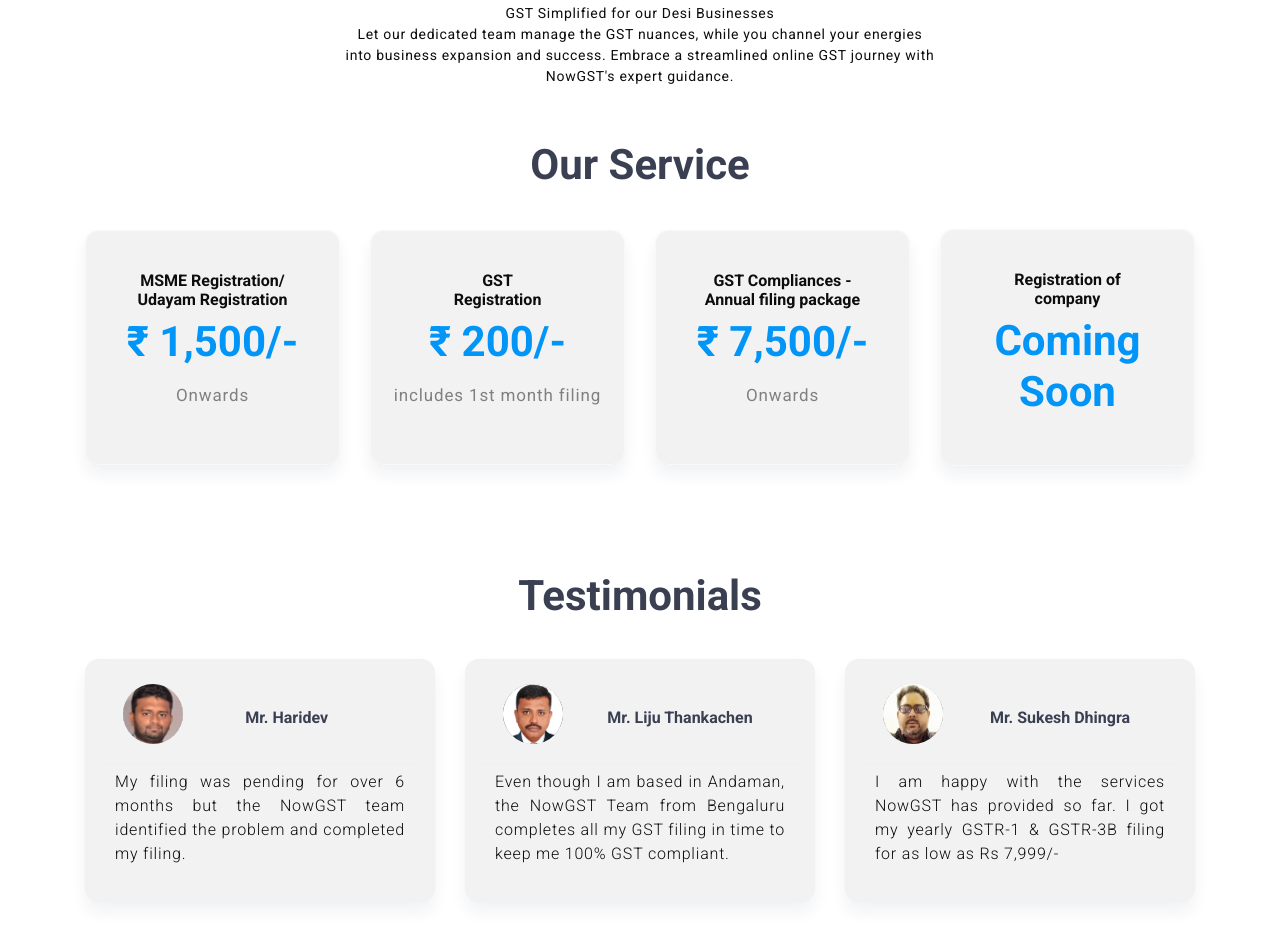
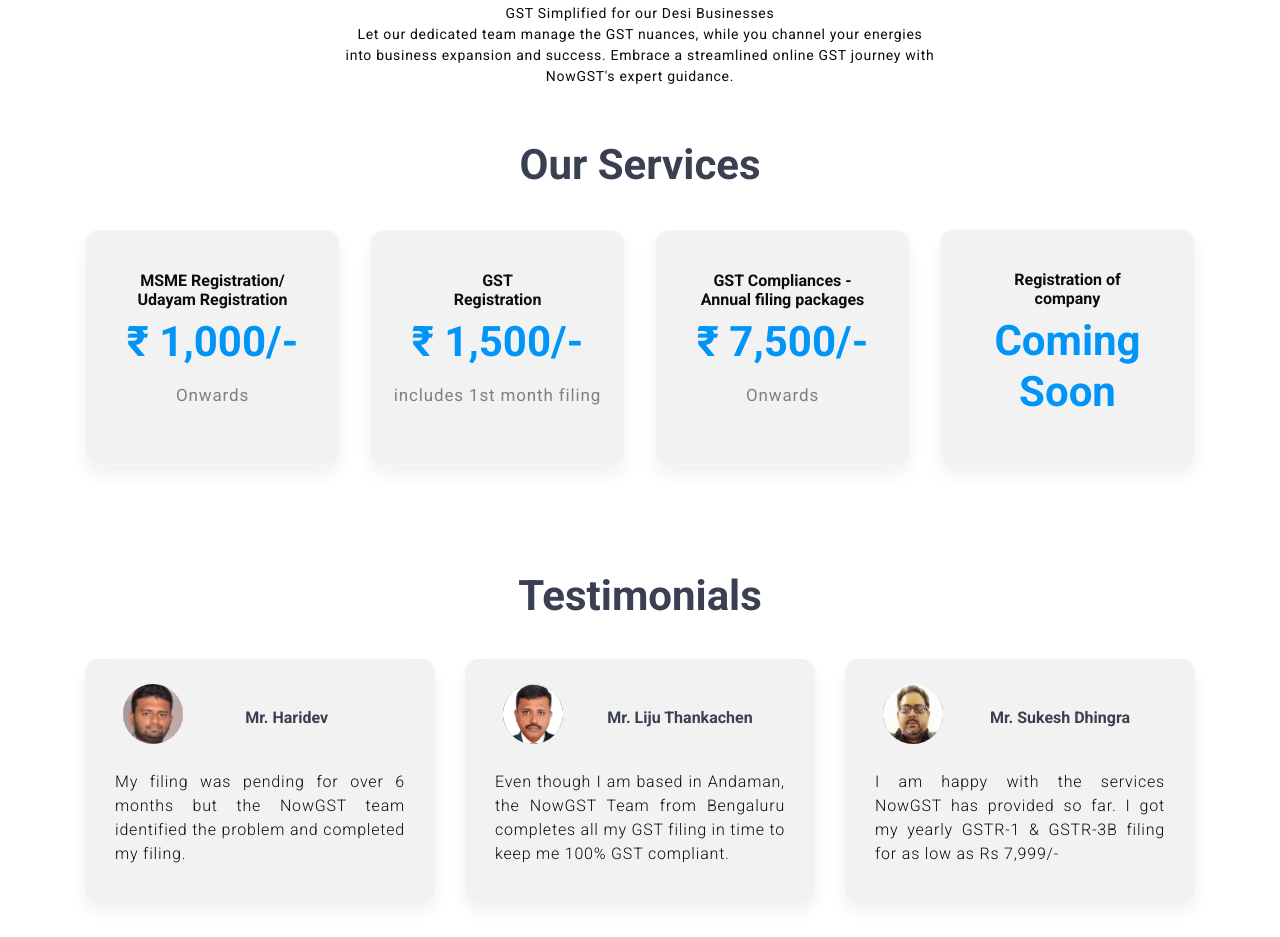
Before and after one commit to nowgst/NowGST-Website, a plain HTML site: page index.html in a window 1280 px wide. Shown: the part 941-1878 px from the top of the page. Drawn offline with nearby package versions, Linux system fonts and the light colour scheme.

Commit message:
Change pricing and text

```diff
--- a/index.html
+++ b/index.html
@@ -138,7 +138,7 @@
 
             <!-- Services Heading -->
             <div class="row center-content">
-                <h2>Our Service</h2>
+                <h2>Our Services</h2>
             </div>
 
             <!-- Services List -->
@@ -147,7 +147,7 @@
                 <div class="col-md-3">
                     <div class="pricing-box white-background">
                         <h5 class="center-content black-text"><b>MSME Registration/<br>Udayam Registration</b></h5>
-                        <h2 class="center-content light-blue-text">₹ 1,500/-</h2>
+                        <h2 class="center-content light-blue-text">₹ 1,000/-</h2>
                         <p class="center-content small-text">Onwards</p>
                     </div>
                 </div>
@@ -156,7 +156,7 @@
                 <div class="col-md-3">
                     <div class="pricing-box white-background">
                         <h5 class="center-content black-text"><b>GST<br>Registration</b></h5>
-                        <h2 class="center-content light-blue-text">₹ 200/-</h2>
+                        <h2 class="center-content light-blue-text">₹ 1,500/-</h2>
                         <p class="center-content small-text">includes 1st month filing</p>
                     </div>
                 </div>
@@ -164,7 +164,7 @@
                 <!-- GST Compliances - Annual filing package -->
                 <div class="col-md-3">
                     <div class="pricing-box white-background">
-                        <h5 class="center-content black-text"><b>GST Compliances -<br>Annual filing package</b></h5>
+                        <h5 class="center-content black-text"><b>GST Compliances -<br>Annual filing packages</b></h5>
                         <h2 class="center-content light-blue-text">₹ 7,500/-</h2>
                         <p class="center-content small-text">Onwards</p>
                     </div>
```
